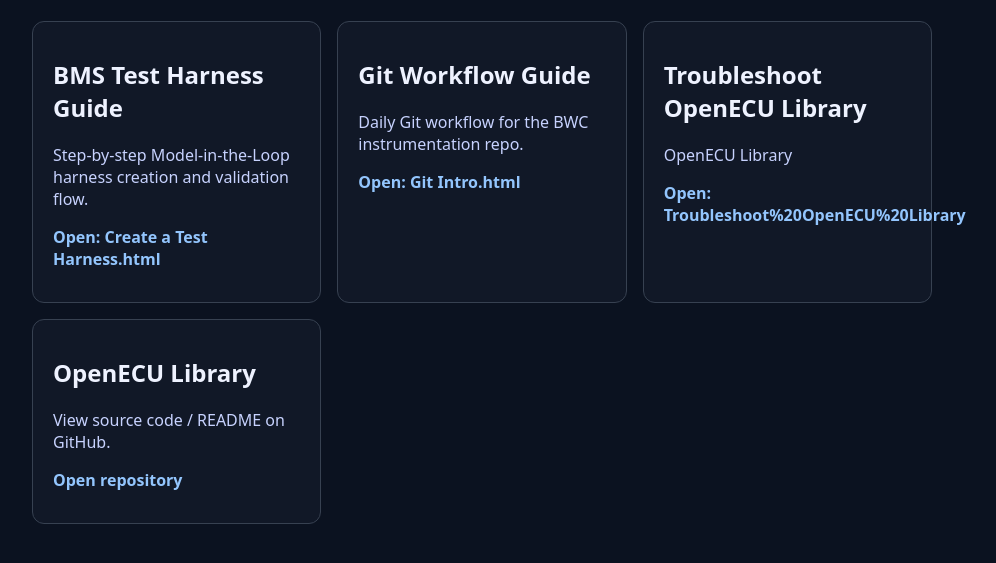
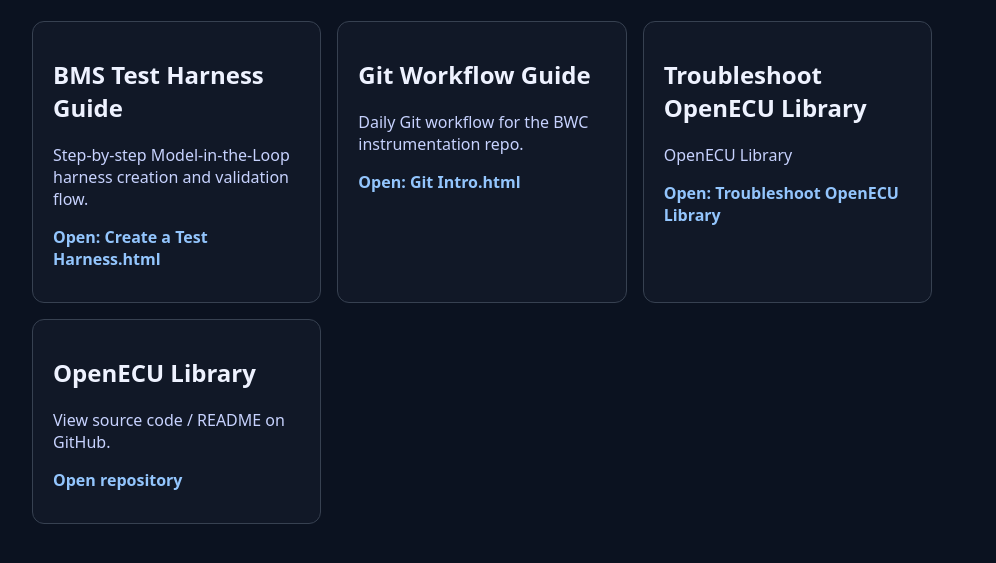
Before and after one commit to slopy1/Charging-Eagles-Help, a plain HTML site: page index.html in a window 1280 px wide. Shown: the part 113-676 px from the top of the page, without its empty margins (158-1154 px from the left). Drawn offline with Linux system fonts and the light colour scheme.

Commit message:
Update index.html

```diff
--- a/index.html
+++ b/index.html
@@ -35,7 +35,7 @@
          <div class="card">
         <h2>Troubleshoot OpenECU Library</h2>
         <p> OpenECU Library </p>
-        <p><a href="Troubleshoot%20OpenECU%20Library">Open: Troubleshoot%20OpenECU%20Library </a></p>
+        <p><a href="Troubleshoot OpenECU Library">Open: Troubleshoot OpenECU Library </a></p>
       </div>
       <div class="card">
         <h2> OpenECU Library </h2>
```
